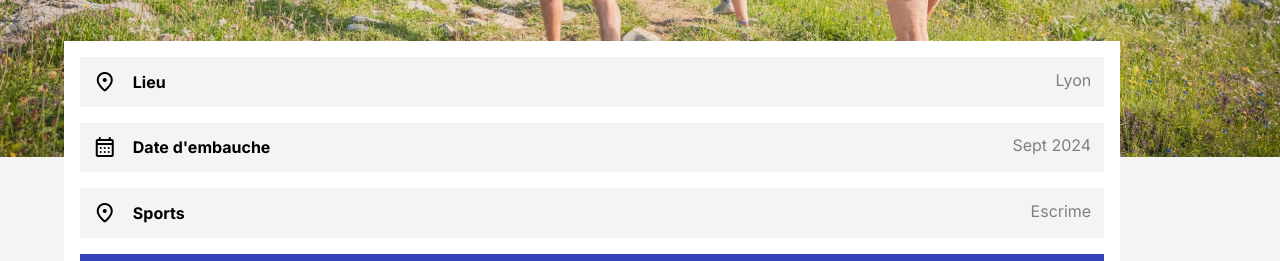
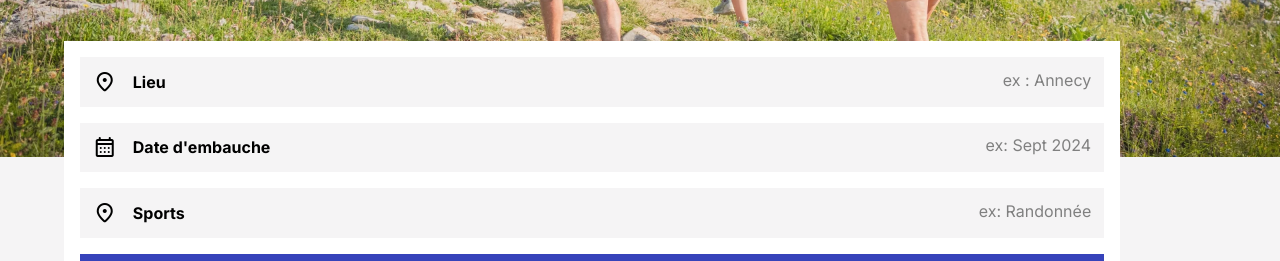
Before and after one commit to PierreGAMEN/candidature_decathlonTravel, a React (Vite) app: page / in a window 1280 px wide. Shown: the part 539-800 px from the top of the page. Built offline with nearby package versions, Linux system fonts and the light colour scheme.

Commit message:
fix: minor bug

```diff
--- a/src/Home/Hero/Hero.jsx
+++ b/src/Home/Hero/Hero.jsx
@@ -142,7 +142,7 @@ const Hero = () => {
               <span className="material-symbols-rounded">location_on</span>Lieu
             </div>
             {!place ? (
-              <div className="placeholder">Lyon</div>
+              <div className="placeholder">ex : Annecy</div>
             ) : (
               <div className="selection">
                 <p>{place}</p>{" "}
@@ -167,7 +167,7 @@ const Hero = () => {
               Date d'embauche
             </div>
             {!disponibility ? (
-              <div className="placeholder">Sept 2024</div>
+              <div className="placeholder">ex: Sept 2024</div>
             ) : (
               <div className="selection">
                 <p>{disponibility}</p>{" "}
@@ -190,7 +190,7 @@ const Hero = () => {
             </div>
 
             {!sports ? (
-              <div className="placeholder">Escrime</div>
+              <div className="placeholder">ex: Randonnée</div>
             ) : (
               <div className="selection">
                 <p>{sports}</p>{" "}
--- a/src/Layout/Footer/FooterP1/FooterP1.jsx
+++ b/src/Layout/Footer/FooterP1/FooterP1.jsx
@@ -16,7 +16,7 @@ const FooterP1 = () => {
       <div>
         <img src="responsable.svg" alt="Une terre signe de l'engagement environnementale" />
         <h3>Démarche responsable</h3>
-        <p>Amoureux de la nature depuis tout jeune, la démarche environnementale contenu dans le projet me touche particulièrement.</p>
+        <p>Amoureux de la nature depuis tout jeune, la démarche environnementale contenue dans le projet me touche particulièrement.</p>
       </div>
       <div>
         <img src="/prox.svg" alt="médaille certification" />
--- a/src/Layout/Header/Header.jsx
+++ b/src/Layout/Header/Header.jsx
@@ -85,15 +85,15 @@ const Header = () => {
       {navIsOpen && (
         <nav className="header_nav">
           <div className="link">
-            <a onClick={() => {setNavIsOpen(false)}} href="#about">Qui suis-je ?</a>
+            <a onClick={() => {setNavIsOpen(false)}} href="/#about">Qui suis-je ?</a>
             <span className="material-symbols-rounded">chevron_right</span>
           </div>
           <div className="link">
-            <a onClick={() => {setNavIsOpen(false)}} href="#skills">Mes champs de compétences</a>
+            <a onClick={() => {setNavIsOpen(false)}} href="/#skills">Mes champs de compétences</a>
             <span className="material-symbols-rounded">chevron_right</span>
           </div>
           <div className="link">
-          <a onClick={() => {setNavIsOpen(false)}} href="#youandme">Vous et moi</a>
+          <a onClick={() => {setNavIsOpen(false)}} href="/#youandme">Vous et moi</a>
             <span className="material-symbols-rounded">chevron_right</span>
           </div>
         </nav>
@@ -111,9 +111,9 @@ const Header = () => {
           </div>
 
           <nav className="header_desktop_nav">
-            <a href="#about">Qui suis-je ?</a>
-            <a href="#skills">Mes champs de compétences</a>
-            <a href="#youandme">Vous et moi</a>
+            <a href="/#about">Qui suis-je ?</a>
+            <a href="/#skills">Mes champs de compétences</a>
+            <a href="/#youandme">Vous et moi</a>
           </nav>
         </div>
       )}
--- a/src/Search/Result/Result.jsx
+++ b/src/Search/Result/Result.jsx
@@ -24,7 +24,7 @@ const Result = () => {
           ? dev.place.toLowerCase().includes(criteria.place.toLowerCase())
           : true) &&
         (criteria.disponibility
-          ? devDisponibility >= criteria.disponibility
+          ? devDisponibility <= criteria.disponibility
           : true) &&
         (criteria.sports.length > 0
           ? criteria.sports.every((sport) =>
```
